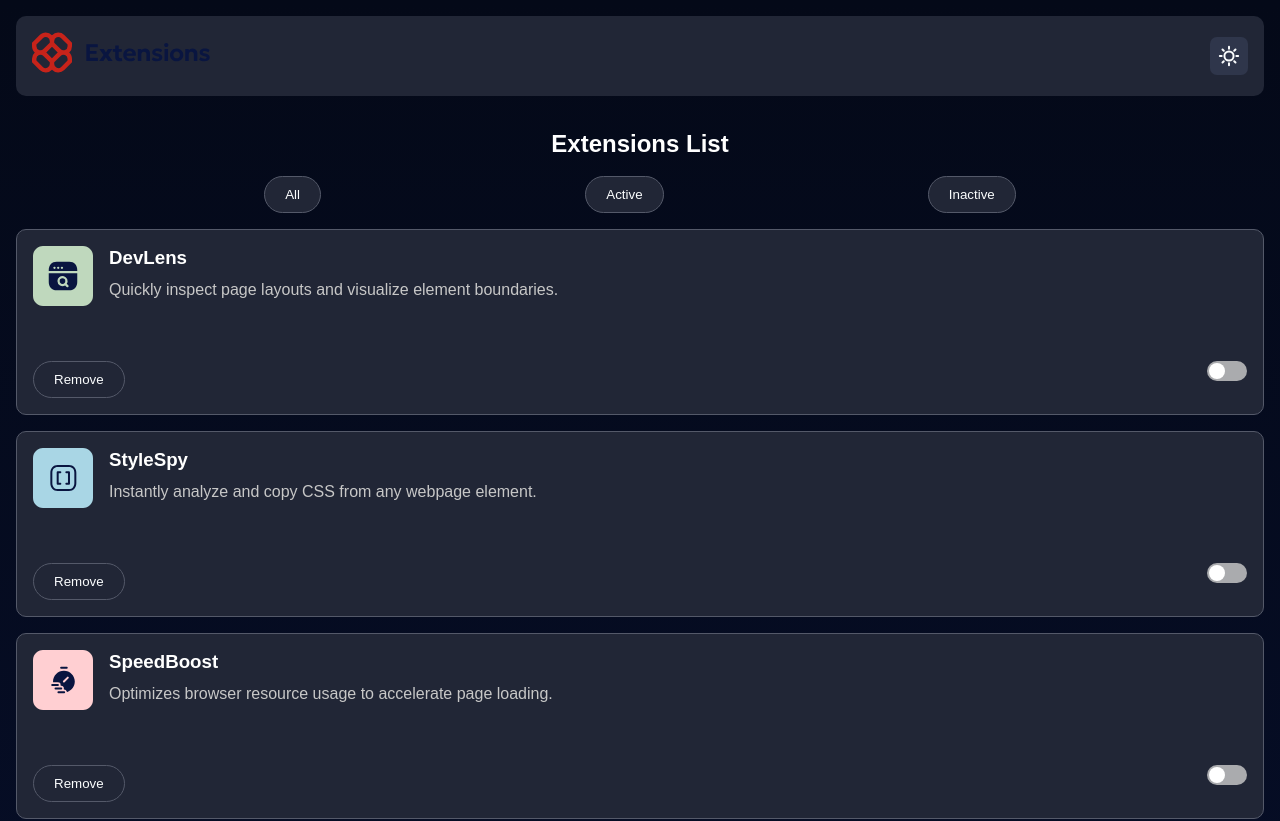
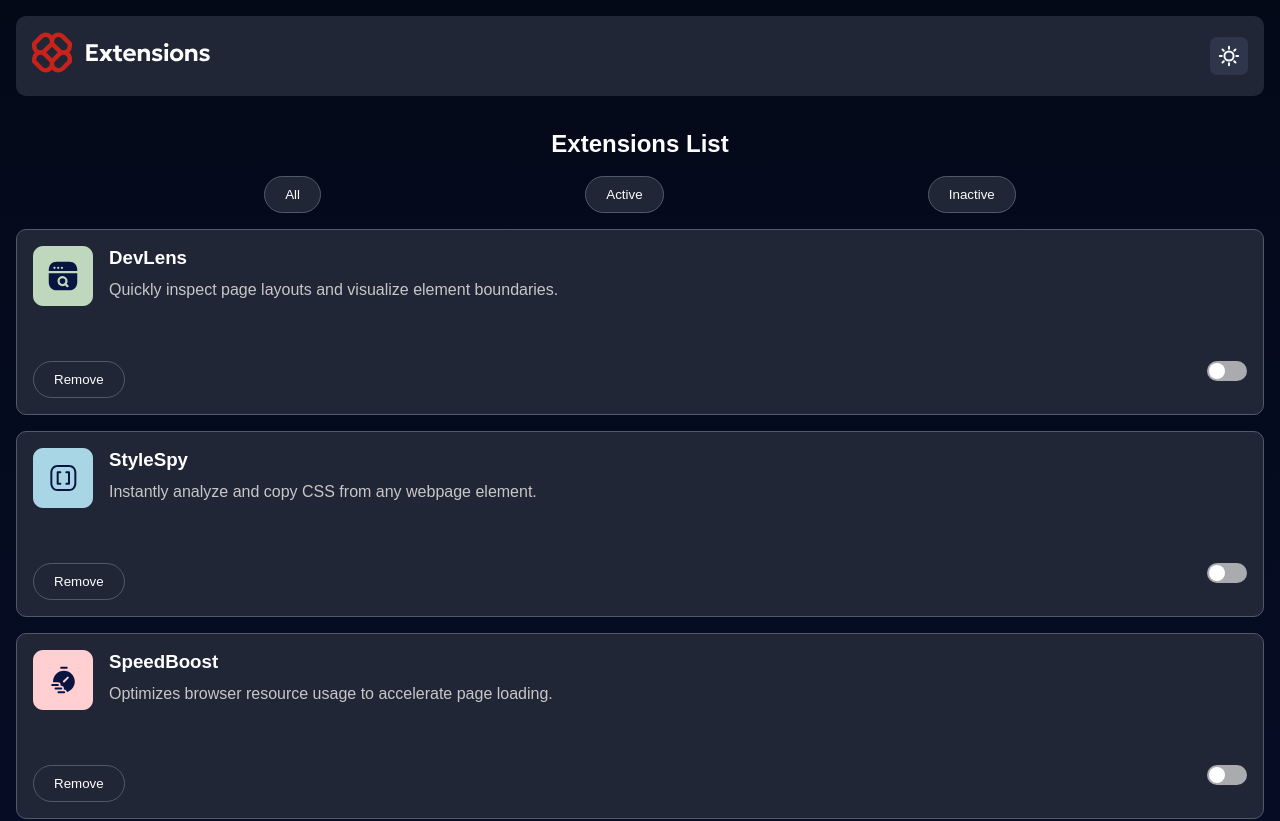
Before and after one commit to FranciscoFrontEndDeveloper/browserExtensionsManagerUiMain, an Angular app: page / in a window 1280 px wide. Shown: the top 821 px of the page. Built offline with nearby package versions, Linux system fonts and the light colour scheme; a web font is replaced by a local one.

Commit message:
extension white logo

```diff
--- a/src/app/app.component.html
+++ b/src/app/app.component.html
@@ -3,7 +3,7 @@
     <div class="extenheadCont">
       <div class="iconExten">
         <picture
-          ><img src="assets/images/logo.svg" alt="logo extensions"
+          ><img src="assets/images/logoWhite.svg" alt="logo extensions"
         /></picture>
       </div>
       <div class="buttonExten">
```
Also changed, not shown: src/assets/images/logoWhite.svg (added).
